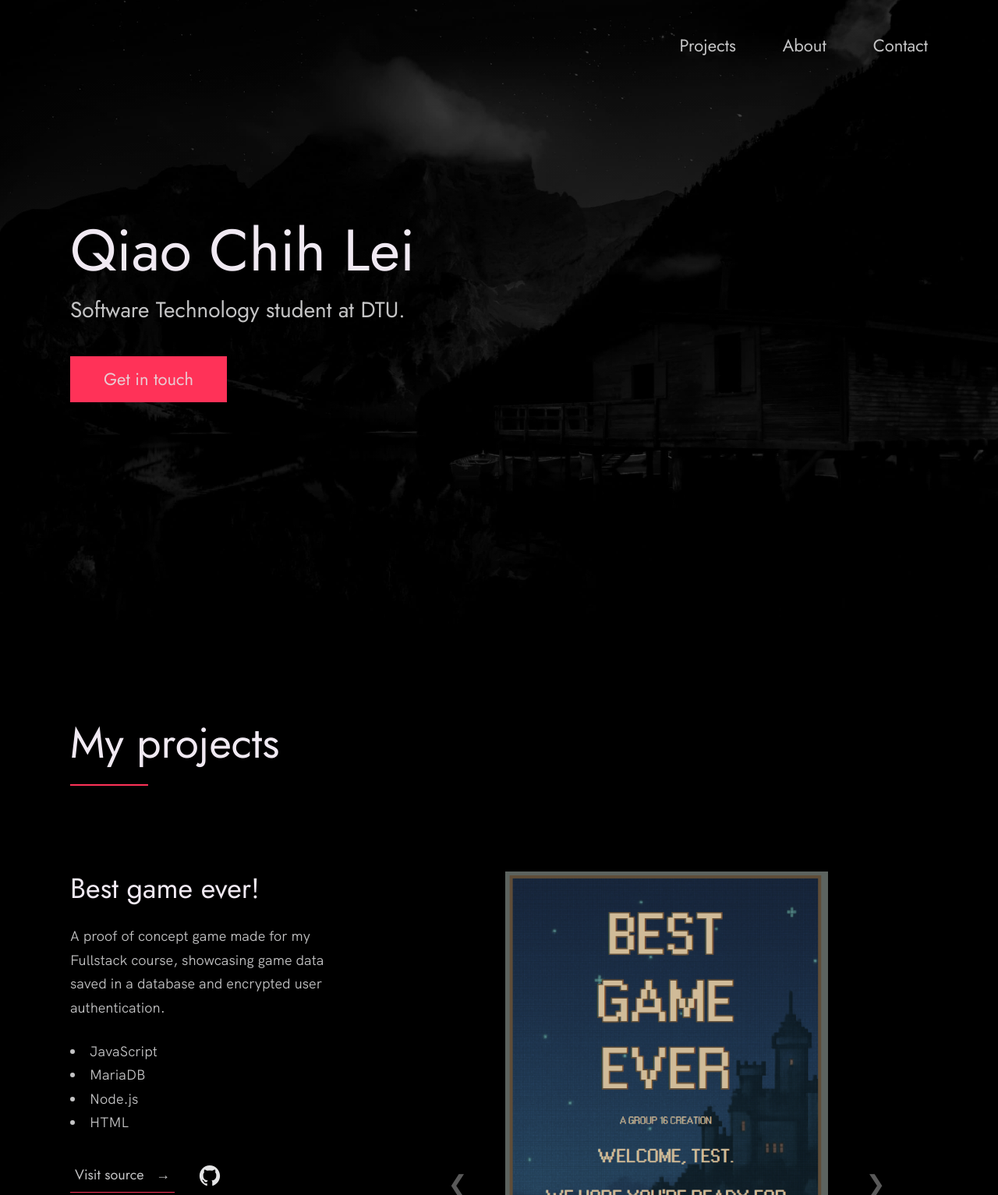
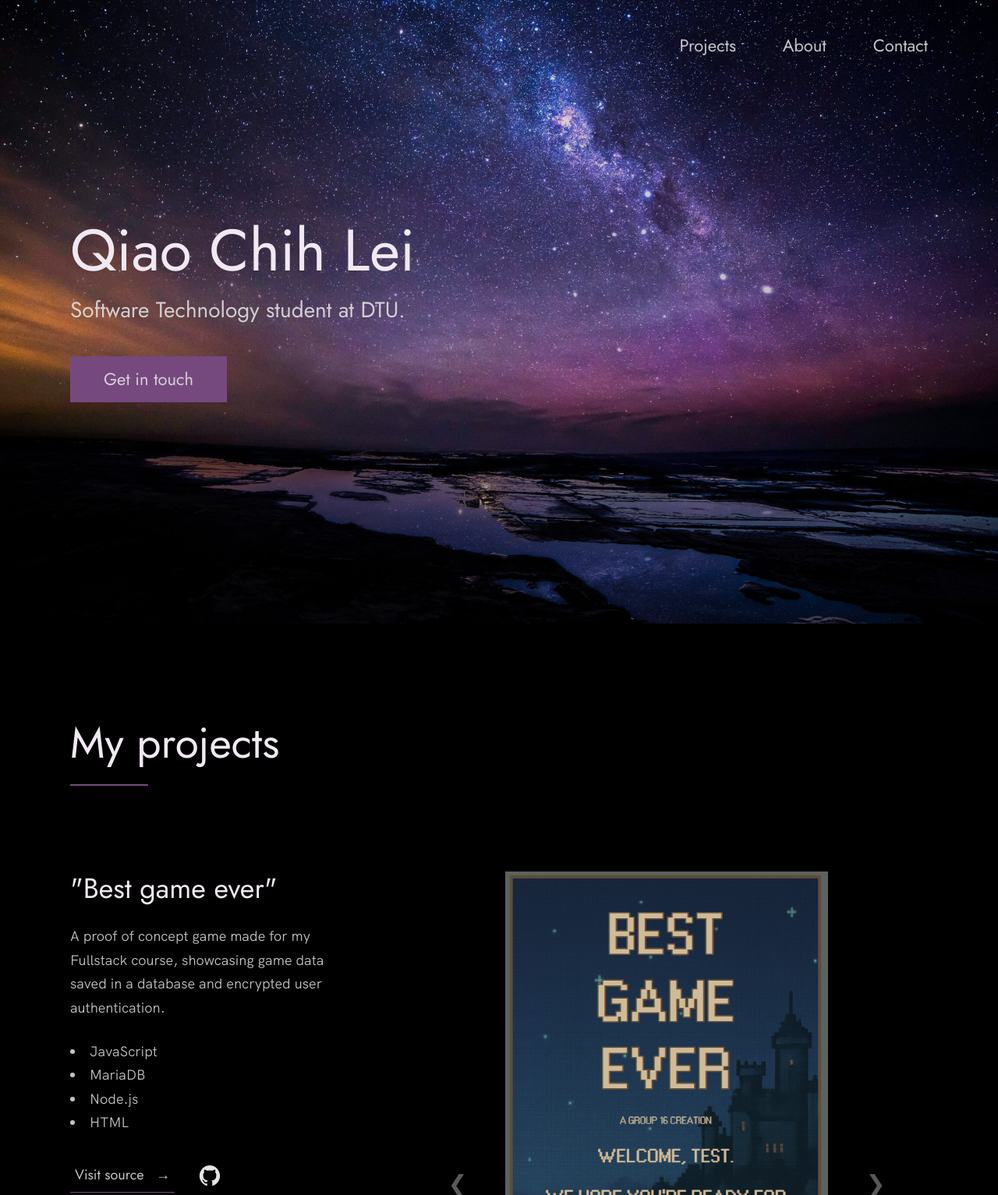
Before and after one commit to s205412/s205412.github.io, a plain HTML site: page index.html in a window 1280 px wide. Shown: the top 1533 px of the page at 78% size. Drawn offline with Linux system fonts and the light colour scheme.

Commit message:
All done.

```diff
--- a/index.css
+++ b/index.css
@@ -35,9 +35,11 @@
     --line-height-small: 1.2;
 
     --black: #000;
-    --pink: #ff3258;
+    --pink: #76497E;
     --white: #f0e9f2;
     --white-1: #e5e5e6da;
+    --lpink: #952F74;
+    --orange: #D58340;
 
 
     --container-max-width: 1180px;
@@ -234,7 +236,7 @@ body:not(.user-is-tabbing) a:focus {
     top: 0;
     left: 0;
     right: 100%;
-    background: var(--white);
+    background: var(--orange);
     height: 100%;
     z-index: -1;
     transition: all 0.2s cubic-bezier(1, 0.68, 0.16, 0.9);
@@ -276,7 +278,7 @@ body:not(.user-is-tabbing) a:focus {
     top: 0;
     left: 0;
     right: 100%;
-    background: var(--white);
+    background: var(--orange);
     height: 100%;
     z-index: -1;
     transition: all 0.2s cubic-bezier(1, 0.68, 0.16, 0.9);
@@ -385,12 +387,12 @@ body:not(.user-is-tabbing) a:focus {
     right: 100%;
     display: inline-block;
     height: 1rem;
-    background: var(--white);
+    background: var(--orange);
     transition: all 0.25s cubic-bezier(1, 0.68, 0.16, 0.9);
 }
 
 .nav__link:hover {
-    color: var(--pink);
+    color: var(--white);
 }
 
 .nav__link:hover::after {
@@ -405,7 +407,7 @@ body:not(.user-is-tabbing) a:focus {
 
 .header {
     background: linear-gradient(rgba(0,0,0, .1), rgba(0,0,0, .4)),
-        url('./images/header.jpg');
+        url('./images/background.jpg');
     height: 100vh;
     background-size: cover;
     background-position: center;
--- a/index.html
+++ b/index.html
@@ -79,7 +79,7 @@
                 <!-- Each div with the work__box class is a project. -->
                 <div class="work__box"> <!-- Fullstack -->
                     <div class="work__text">
-                        <h3>Best game ever! </h3>
+                        <h3>"Best game ever" </h3>
                         <p>
                             A proof of concept game made for my Fullstack course, showcasing game data saved in a
                             database and encrypted user authentication.
@@ -137,7 +137,7 @@
                     <div class="work__text">
                         <h3>Magic: The Gathering</h3>
                         <p>
-                            Creature searcher.
+                            An app that lets you search for Magic: The Gathering cards and view their details. It uses the Scryfall API to fetch card data and lets you favorite cards and filter them locally.
                         </p>
                         <ul class="work__list">
                             <li>Kotlin</li>
@@ -290,7 +290,7 @@
                 <div class="about__text">
                     <!-- Replace the below paragraph with info about yourself -->
                     <p>
-                        Balatro is balala.
+                        Hi! I'm Qiao Chih Lei, a Software Technology student at DTU. I have a passion for programming and enjoy creating applications that solve real-world problems. My interests include full-stack, mobile app, and game development.
                     </p>
                     <!-- Provide a link to your resume -->
                     <a href="./CV.pdf" class="btn" target="_blank" rel="noopener noreferrer">My Resume</a>
```
Also changed, not shown: images/background.jpg (added), images/roborally2.png (renamed from images/roborally2.PNG), images/roborally3.png (renamed from images/roborally3.PNG).
